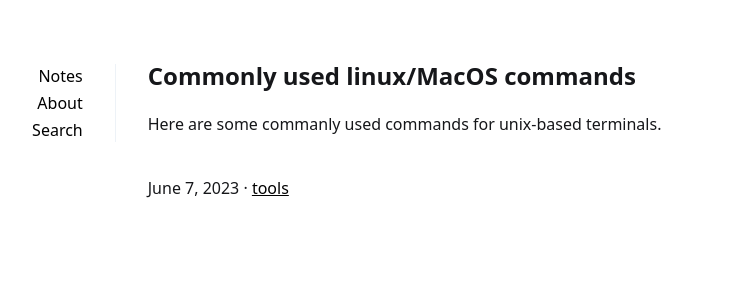
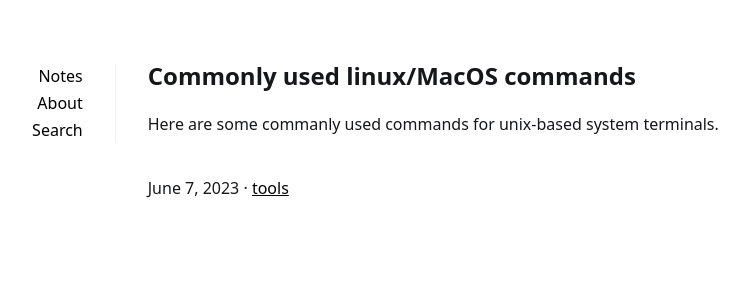
Before and after one commit to acneyouth1996/notes, a Jekyll site: the page built from _posts/2023-06-07-common-commands.md, in a window 1280 px wide. Shown: the top 300 px of the page, without its empty margins (205-954 px from the left). Built offline with Jekyll 4.4.1, drawn with Linux system fonts in a browser that asks for light colours.

Commit message:
delete other stuff

```diff
--- a/_posts/2023-06-07-common-commands.md
+++ b/_posts/2023-06-07-common-commands.md
@@ -11,4 +11,4 @@ mathjax: false
 render_with_liquid: true
 ---
 
-Here are some commanly used commands for unix-based terminals.
+Here are some commanly used commands for unix-based system terminals.
```
Also changed, not shown: _posts/2023-06-07-prob-theory.md (added, +15 -0 lines).
